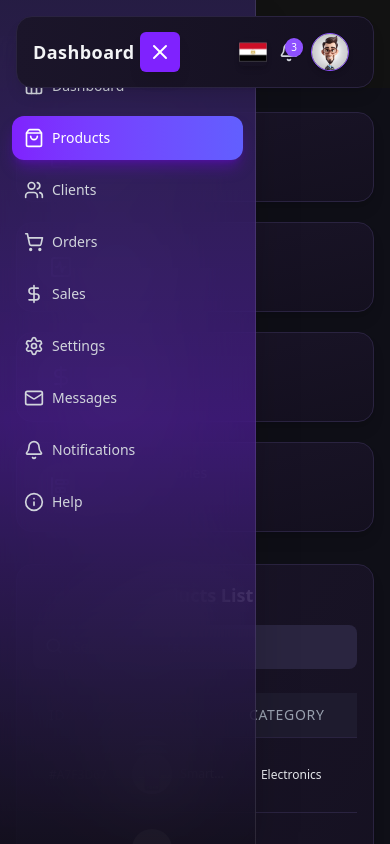
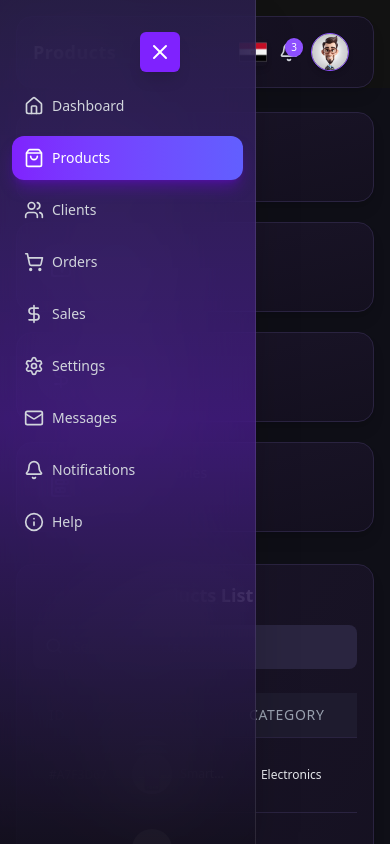
Before and after one commit to aymantarek16/business-sales-dashboard, a Next.js app: page /products in a window 390 px wide. Both pictures are taken after a click on the button 160 px from the left and 52 px from the top of the page. Built offline with nearby package versions, Linux system fonts and the light colour scheme; grey boxes are pictures that could not be loaded.

Commit message:
add burger menu sidbar to best show in responsive

```diff
--- a/components/Header.jsx
+++ b/components/Header.jsx
@@ -4,8 +4,26 @@ import Image from "next/image";
 import { Bell, X } from "lucide-react";
 import { motion, AnimatePresence } from "framer-motion";
 import Link from "next/link";
+import { usePathname } from "next/navigation";
 
 const Header = () => {
+   const pathname = usePathname();
+
+  // map routes to page names
+  const titles = {
+    "/": "Dashboard",
+    "/products": "Products",
+    "/users": "Clients",
+    "/orders": "Orders",
+    "/sales": "Sales",
+    "/settings": "Settings",
+    "/messages": "Messages",
+    "/notifications": "Notifications",
+    "/help": "Help",
+  };
+
+  const pageTitle = titles[pathname] || "Page";
+
   const [showNotifications, setShowNotifications] = useState(false);
   const [showProfileMenu, setShowProfileMenu] = useState(false);
 
@@ -15,11 +33,11 @@ const Header = () => {
     { id: 3, text: "New user registered" },
   ]);
 
-  // refs علشان نحدد كل dropdown
+  // Refs for dropdown
   const notifRef = useRef(null);
   const profileRef = useRef(null);
 
-  // اغلاق الدروبدوان عند الضغط خارجهم
+  // Close dropdowns when clicking outside
   useEffect(() => {
     const handleClickOutside = (e) => {
       if (
@@ -37,12 +55,12 @@ const Header = () => {
     return () => document.removeEventListener("mousedown", handleClickOutside);
   }, []);
 
-  // حذف إشعار واحد
+  // Delete a single notification
   const deleteNotification = (id) => {
     setNotifications((prev) => prev.filter((n) => n.id !== id));
   };
 
-  // مسح الكل
+  // Delete all notifications
   const clearAll = () => setNotifications([]);
 
   return (
@@ -56,7 +74,7 @@ const Header = () => {
       <div className="max-w-7xl mx-auto py-4 px-4 sm:px-6 flex items-center justify-between">
         {/* Title */}
         <h1 className="text-lg sm:text-xl lg:text-2xl font-bold text-gray-100 tracking-wide">
-          Dashboard
+          {pageTitle}
         </h1>
 
         {/* Right Section */}
@@ -90,7 +108,7 @@ const Header = () => {
                   animate={{ opacity: 1, y: 0 }}
                   exit={{ opacity: 0, y: -10 }}
                   transition={{ duration: 0.2 }}
-                  className="absolute right-0 mt-3 w-72 bg-[#1e1b2e] border border-[#2a2340] rounded-xl shadow-lg overflow-hidden"
+                  className="absolute -right-15 sm:-right-0 mt-3 w-72 bg-[#1e1b2e] border border-[#2a2340] rounded-xl shadow-lg overflow-hidden"
                 >
                   <div className="flex items-center justify-between px-3 py-2 border-b border-[#2a2340] text-sm text-gray-300">
                     <button
--- a/components/Sidebar.jsx
+++ b/components/Sidebar.jsx
@@ -82,7 +82,7 @@ const Sidebar = () => {
             animate={{ x: 0 }}
             exit={{ x: -300 }}
             transition={{ duration: 0.3 }}
-            className="fixed top-0 left-0 h-full w-64 z-40
+            className="fixed top-0 left-0 h-full w-64 z-400 pt-5
               bg-gradient-to-b from-[#2a1f4d]/85 via-[#4c1d95]/70 to-[#14101f]/90
               border-r border-white/10 shadow-2xl backdrop-blur-2xl overflow-y-auto"
           >
```
